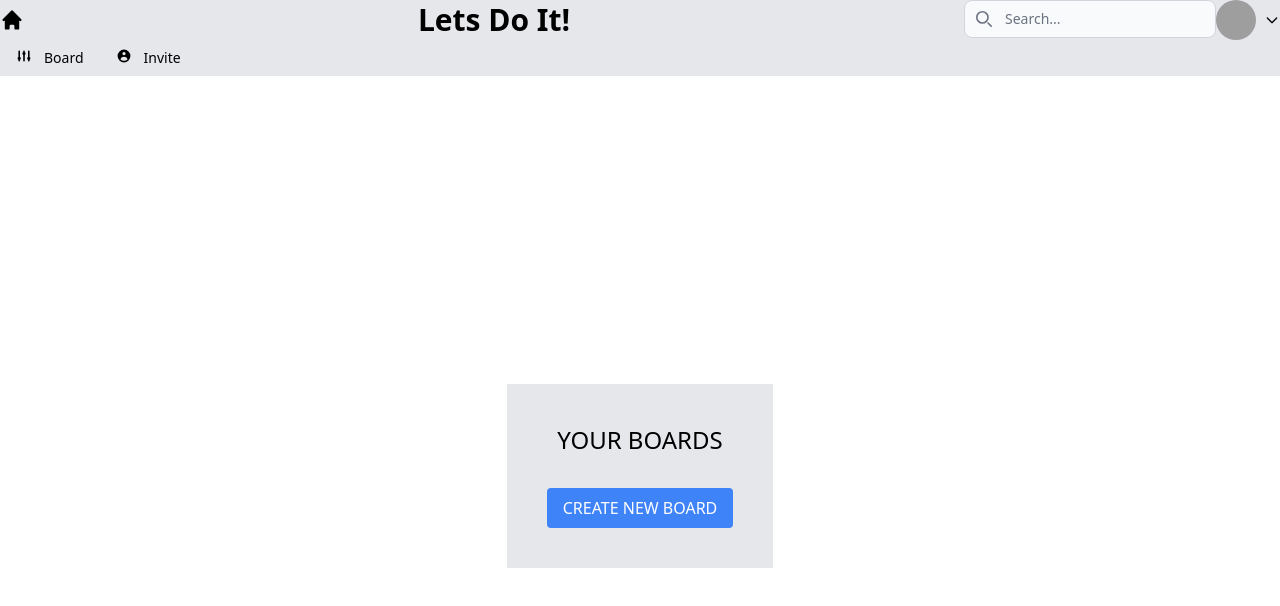
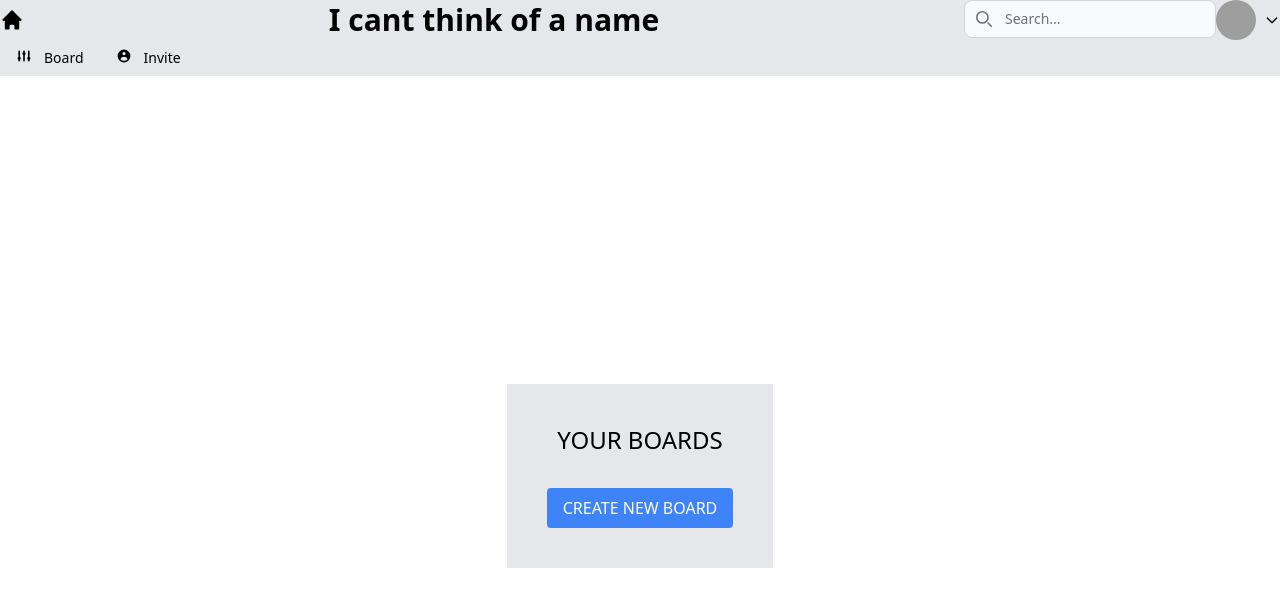
Before and after one commit to Scarlett4431/3002-proj, a React (Create React App) app: page / in a window 1280 px wide. Shown: the top 606 px of the page. Built offline with nearby package versions, Linux system fonts and the light colour scheme; grey boxes are pictures that could not be loaded.

Commit message:
change file board name into board collection

```diff
--- a/src/App.js
+++ b/src/App.js
@@ -1,6 +1,6 @@
 import NavbarMenu from "./component/MenuBar/NavbarMenu";
 import BoardBar from "./component/BoardMenu/BoardBar";
-import Board from "./component/BoardCollection/Board"
+import BoardCollection from "./component/BoardCollection/BoardCollection"
 
 export default function App() {
   return (
@@ -8,7 +8,7 @@ export default function App() {
       <NavbarMenu/>
       <BoardBar/>
       <div className="flex justify-center items-center h-screen">
-        <Board />
+        <BoardCollection />
       </div>
     </div>
 
--- /dev/null
+++ b/src/component/Board/Card.js
@@ -0,0 +1,12 @@
+import React from "react";
+import { Draggable } from "react-beautiful-dnd";
+
+function Card() {
+  return (
+    <Draggable>
+      <div>Hello</div>
+    </Draggable>
+  );
+}
+
+export default Card;
--- a/src/component/MenuBar/NavbarMenu.js
+++ b/src/component/MenuBar/NavbarMenu.js
@@ -12,7 +12,7 @@ export default function NavbarMenu() {
       </Navbar.Brand>
       <Navbar.Collapse>
         <span class="self-center whitespace-nowrap text-3xl font-semibold dark:text-white">
-          Lets Do It!
+          I cant think of a name
         </span>
       </Navbar.Collapse>
       <div className="flex md:order-2">
```
Also changed, not shown: src/component/BoardCollection/BoardCollection.js (renamed from src/component/BoardCollection/Board.js).
